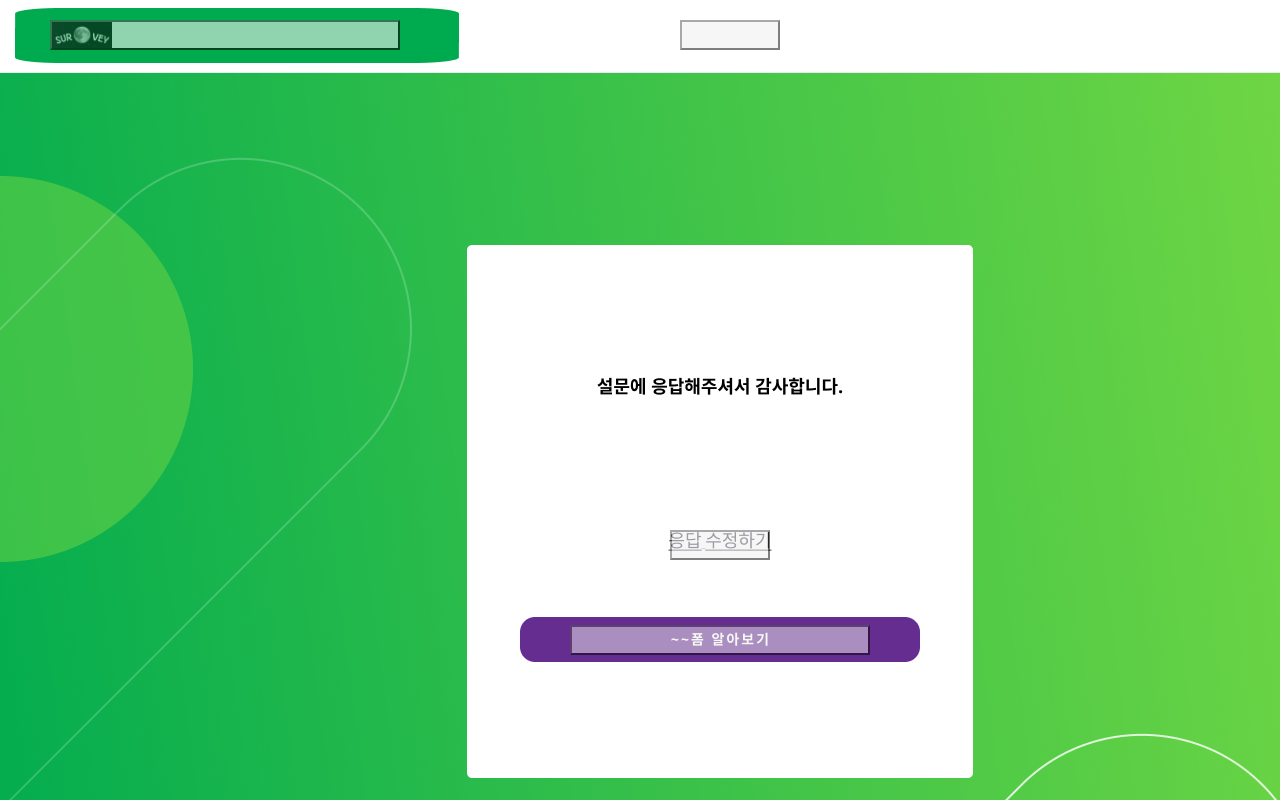
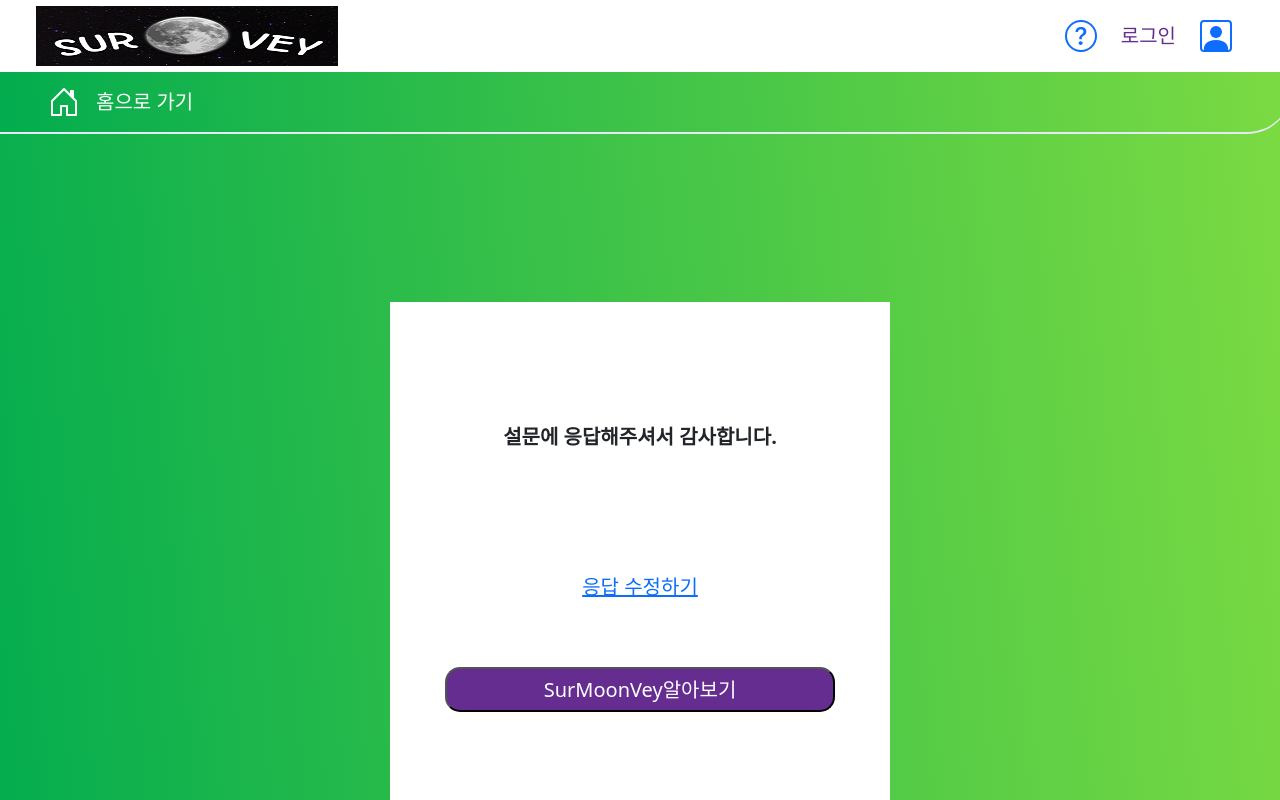
Before and after one commit to dntjr41/Chatbot_Lab, a React (Create React App) app: page /finish-response in a window 1280 px wide. Shown: the top 800 px of the page. Built offline with nearby package versions, Linux system fonts and the light colour scheme.

Commit message:
설문 응답 페이지 UI

```diff
--- a/src/css/FinishResponsePage.css
+++ b/src/css/FinishResponsePage.css
@@ -1,35 +1,23 @@
 /* 응답 완료 페이지에서 쓰일 css */
-.finishResponse {
-    background-image: url(../images/finish_response.png);
-    background-repeat: no-repeat;
-    margin: auto;
-    width: 100%;
-    height: 1100px;
+.finish-response-layout {
+    padding-bottom: 100px;
+    background: linear-gradient(264.61deg, #87DF41 -9.34%, #00AB4F 101.57%);
 }
 
-.exitPageBtn {
-    position: absolute;
-    top: 20px;
-    right: 500px;
-    width: 100px;
-    height: 30px;
-    opacity: 0.5;
+.finish-response-thankBox {
+    width: 500px;
+    height: 530px;
+    margin: 170px auto 250px;
+    padding: 120px 55px;
+    text-align: center;
+    background-color: white;
 }
 
-.editResponseBtn {
-    position: absolute;
-    top: 530px;
-    left: 670px;
-    width: 100px;
-    height: 30px;
-    opacity: 0.5;
+.finish-response-exit {
+    background-color: #662D91;
+    color: white;
+
+    width:100%;
+    height: 45px;
+    border-radius: 15px;
 }
-
-.gotoHomeBtn {
-    position: absolute;
-    top: 625px;
-    left: 570px;
-    width: 300px;
-    height: 30px;
-    opacity: 0.5;
-}
--- a/src/css/ResponseSurveyPage.css
+++ b/src/css/ResponseSurveyPage.css
@@ -56,9 +56,10 @@
 }
 
 .response-survey-choice input[type="checkbox"]:checked+label {
-    border: 2px solid #00AB4F;
+    border: 3px solid #662D91;
+    font-weight: 600;
     border-radius: 10px;
-    color: #00AB4F;
+    color: #662D91;
 }
 
 .response-survey-subjective {
--- a/src/pages/FinishResponsePage.js
+++ b/src/pages/FinishResponsePage.js
@@ -1,9 +1,15 @@
+import { Col, Row } from "react-bootstrap";
+import { Link } from "react-router-dom";
+import Header from "../components/Header";
+
 import '../css/FinishResponsePage.css'
 
 // 피설문자의 응답 완료 페이지
 // └헤더 (조금 다름)
 // └응답완료 컴포넌트
 //   └감사인사, 수정링크, 메인페이지 링크 버튼
+
+// 응답 페이지에서
 
 const FinishResponsePage = function () {
     // 홈페이지로 이동
@@ -22,12 +28,19 @@ const FinishResponsePage = function () {
     }
 
     return (
-        <div className="finishResponse">
-            <button type="button" className="logoBtn" onClick={gotoHome} />
-            <button type="button" className="exitPageBtn" onClick={closeWindow} />
-
-            <button type="button" className="editResponseBtn" onClick={backToResponse} />
-            <button type="button" className="gotoHomeBtn" onClick={gotoHome} />
+        <div className="finish-response-layout">
+            <Header />
+            <div className="finish-response-thankBox">
+                <Row style={{ marginBottom: "120px", fontWeight: "600" }}>
+                    <Col>설문에 응답해주셔서 감사합니다.</Col>
+                </Row>
+                <Row style={{ marginBottom: "65px" }}>
+                    <Link to="/response"><Col>응답 수정하기</Col></Link>
+                </Row>
+                <Row>
+                    <Col><button className="finish-response-exit" type="button">SurMoonVey알아보기</button></Col>
+                </Row>
+            </div>
         </div>
     )
 }
--- a/src/pages/ResponseSurveyPage.js
+++ b/src/pages/ResponseSurveyPage.js
@@ -5,6 +5,7 @@ import QuestionCardList from "../components/ResponseSurvey/QuestionCardList";
 
 import "../css/ResponseSurveyPage.css";
 import { Container, Row, Col } from "react-bootstrap";
+import { Link } from 'react-router-dom';
 // 피설문자관점 응답 페이지
 // └헤더
 // └설문지 컴포넌트
@@ -17,6 +18,7 @@ const ResponsePage = function () {
 
     // 설문 제출
     const submitSurvey = () => {
+        alert("응답 제출")
         console.log(responseInfo);
     }
 
@@ -35,7 +37,7 @@ const ResponsePage = function () {
                     <QuestionCardList />
                 </Row>
                 <div className="text-center my-5">
-                    <button className="response-survey-sumbit" type="button" onClick={submitSurvey}>제출</button>
+                    <Link to="/finish-response"><button className="response-survey-sumbit" type="button" onClick={submitSurvey}>제출</button></Link>
                 </div>
             </Container>
         </div>
```
